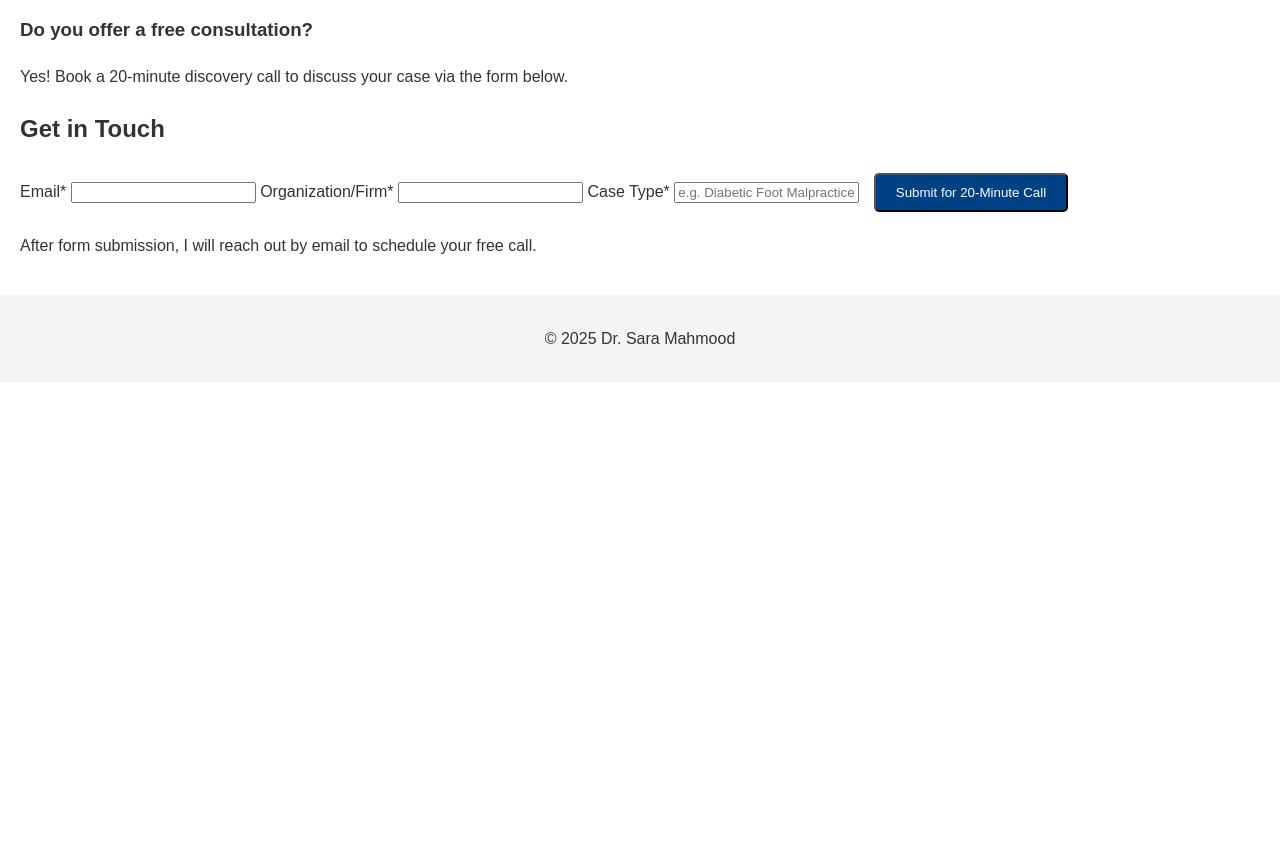
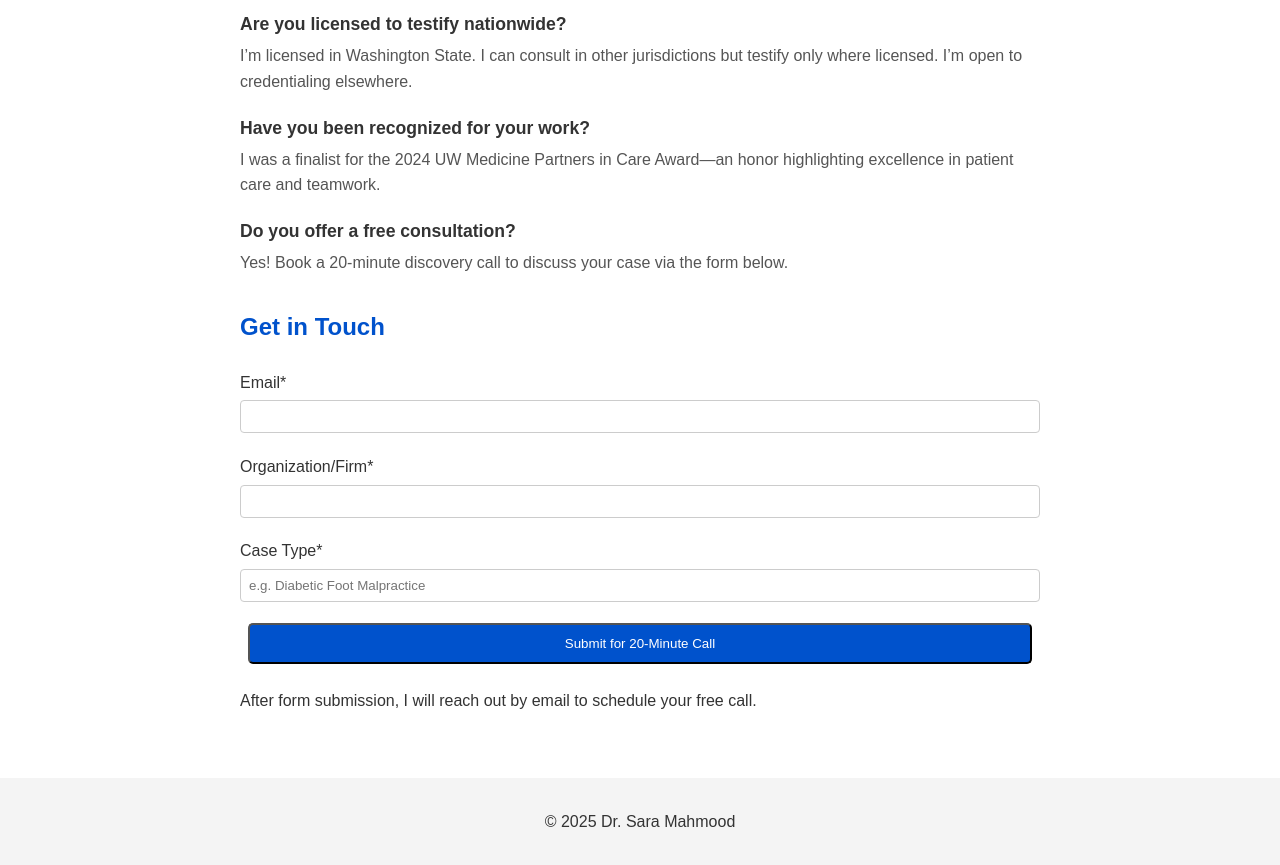
Before and after one commit to LimbSaver206/limbsaver206.github.io, a plain HTML site: page index.html in a window 1280 px wide. Shown: the part 1155-2020 px from the top of the page. Before the commit the page ends 1537 px from the top, so only its background shows below. Drawn offline with Linux system fonts and the light colour scheme.

Commit message:
Add layout and content styling for sections

```diff
--- a/styles.css
+++ b/styles.css
@@ -48,3 +48,77 @@ footer {
   text-align: center;
   padding: 15px 0;
 }
+/* HEADER */
+header {
+  text-align: center;
+  padding: 2rem 1rem;
+}
+#headshot {
+  width: 175px;
+  height: 175px;
+  border-radius: 50%;
+  object-fit: cover;
+  margin-bottom: 1rem;
+}
+
+/* BUTTONS */
+.btn {
+  display: inline-block;
+  margin: 0.5rem;
+  padding: 0.7rem 1.6rem;
+  background-color: #0052cc;
+  color: white;
+  text-decoration: none;
+  border-radius: 5px;
+}
+
+/* MAIN SECTIONS */
+main {
+  max-width: 800px;
+  margin: auto;
+  padding: 2rem 1rem;
+}
+section {
+  margin-bottom: 2rem;
+}
+h2 {
+  margin-bottom: 1rem;
+  color: #0052cc;
+}
+
+/* Case Highlights */
+.case-study {
+  background: #f4f4f4;
+  padding: 1rem;
+  margin-bottom: 0.8rem;
+  border-left: 4px solid #0052cc;
+}
+
+/* FAQs */
+.faq {
+  margin-bottom: 1.2rem;
+}
+.faq h3 {
+  margin-bottom: 0.3rem;
+  font-size: 1.1rem;
+  color: #333;
+}
+.faq p {
+  margin: 0 0 0.6rem 0;
+  color: #555;
+}
+
+/* CONTACT FORM */
+#contact-form {
+  display: flex;
+  flex-direction: column;
+}
+#contact-form label {
+  margin: 0.5rem 0 0.3rem;
+}
+#contact-form input {
+  padding: 0.5rem;
+  margin-bottom: 0.8rem;
+  border: 1px solid #ccc;
+  border-radius: 4px;
+}
```
